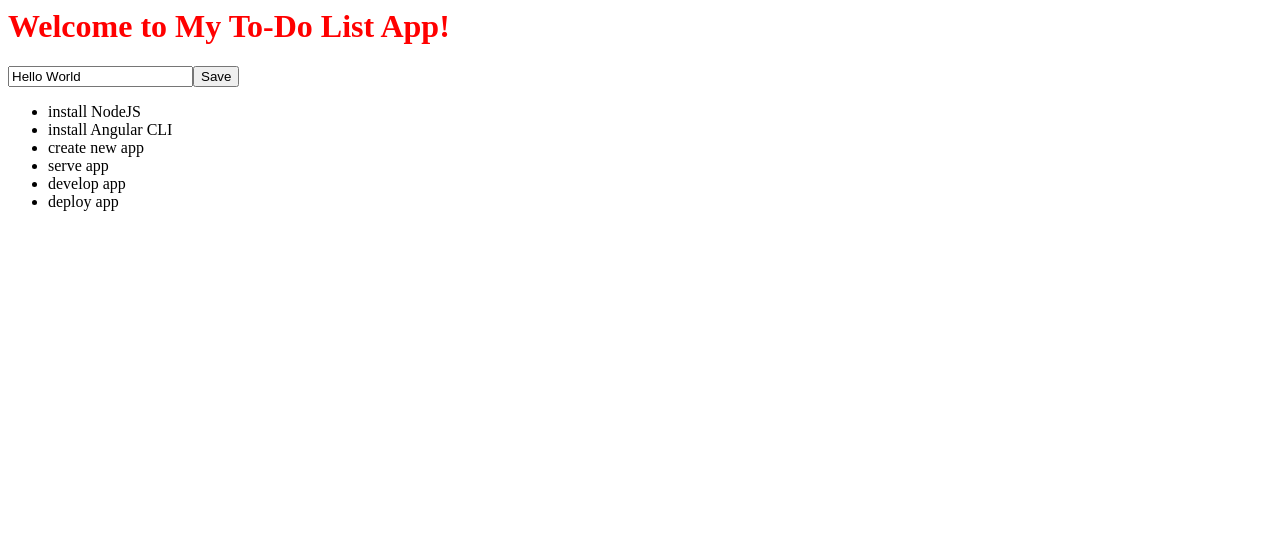
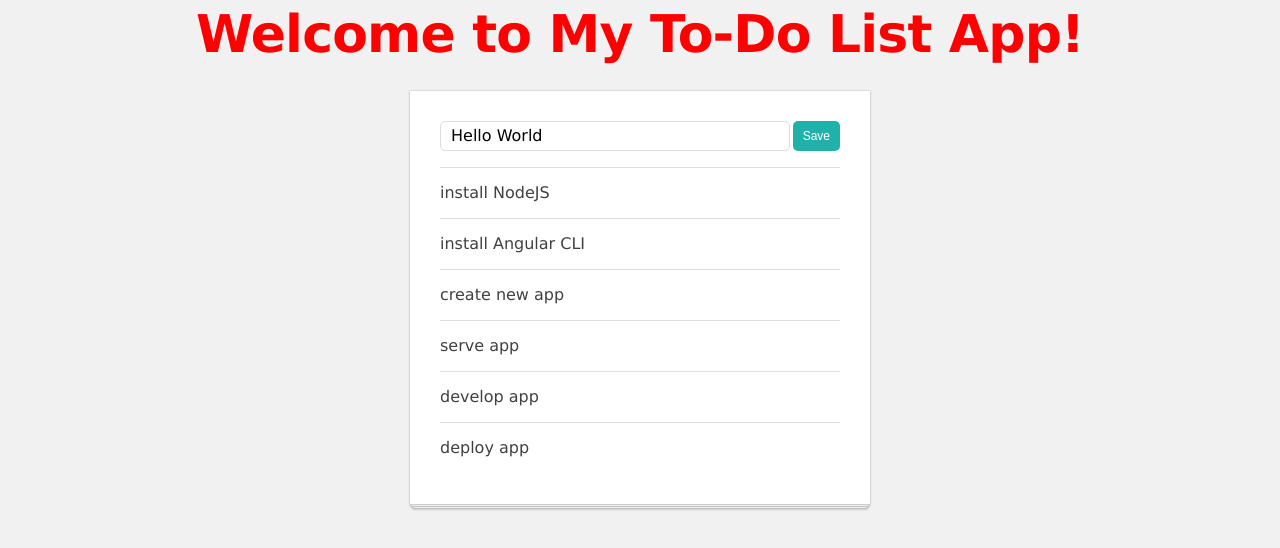
Before and after one commit to nehal076/to-do-list-by-nehal, an Angular app: page / in a window 1280 px wide. Shown: the top 548 px of the page. Built offline with nearby package versions, Linux system fonts and the light colour scheme.

Commit message:
8 files modified

```diff
--- a/src/app/app.component.html
+++ b/src/app/app.component.html
@@ -1,5 +1,5 @@
-<h1>
-    Welcome to {{ title }}!
+<h1 class="app-title">
+  Welcome to {{ title }}!
 </h1>
 
 <app-list-manager></app-list-manager>
--- a/src/app/input-button-unit/input-button-unit.component.css
+++ b/src/app/input-button-unit/input-button-unit.component.css
@@ -0,0 +1,15 @@
+.todo-input {
+  padding: 4px 10px 4px;
+  font-size: 16px;
+  font-family: 'Lucida Grande', Verdana, sans-serif;
+  line-height: 20px;
+  border: solid 1px #dddddd;
+  border-radius: 5px;
+  flex-grow: 1;
+}
+
+:host(:not([hidden])) {
+  display: flex;
+  justify-content: space-between;
+  flex-grow: 1;
+}
--- a/src/app/input-button-unit/input-button-unit.component.ts
+++ b/src/app/input-button-unit/input-button-unit.component.ts
@@ -4,11 +4,13 @@
   selector: 'app-input-button-unit',
   //templateUrl: './input-button-unit.component.html',
   template: `
-    <input #inputElementRef
-           [value]="title"
-           (keyup.enter)="onKey($event)">
+    <input
+          class="todo-input"
+          #inputElementRef
+          [value]="title"
+          (keyup.enter)="onKey($event)">
 
-    <button (click)="submitValue(inputElementRef.value)">
+    <button class="btn" (click)="submitValue(inputElementRef.value)">
       Save
     </button>
   `,
--- a/src/app/list-manager/list-manager.component.css
+++ b/src/app/list-manager/list-manager.component.css
@@ -0,0 +1,39 @@
+.todo-app {
+  position: relative;
+  width: 400px;
+  padding: 30px 30px 15px;
+  background: white;
+  border: 1px solid;
+  border-color: #dfdcdc #d9d6d6 #ccc;
+  border-radius: 2px;
+  -webkit-box-shadow: 0 1px 2px rgba(0, 0, 0, 0.1);
+  box-shadow: 0 1px 2px rgba(0, 0, 0, 0.1);
+  margin: 20px auto;
+}
+
+.todo-app::before, .todo-app::after {
+  content: '';
+  position: absolute;
+  z-index: -1;
+  height: 4px;
+  background: white;
+  border: 1px solid #ccc;
+  border-radius: 2px;
+}
+
+.todo-app::after {
+  bottom: -3px;
+  left: 0;
+  right: 0;
+  -webkit-box-shadow: 0 1px 2px rgba(0, 0, 0, 0.1);
+  box-shadow: 0 1px 2px rgba(0, 0, 0, 0.1);
+}
+
+.todo-app::before {
+  bottom: -5px;
+  left: 2px;
+  right: 2px;
+  border-color: #c4c4c4;
+  -webkit-box-shadow: 0 1px 2px rgba(0, 0, 0, 0.15);
+  box-shadow: 0 1px 2px rgba(0, 0, 0, 0.15);
+}
--- a/src/app/list-manager/list-manager.component.html
+++ b/src/app/list-manager/list-manager.component.html
@@ -1,3 +1,4 @@
+<div class="todo-app">
   <app-input-button-unit
                   (submit)="addItem($event)">
   </app-input-button-unit>
@@ -7,3 +8,4 @@
       <app-todo-item [item]="todoItem"></app-todo-item>
     </li>
   </ul>
+</div>
--- a/src/app/todo-item/todo-item.component.css
+++ b/src/app/todo-item/todo-item.component.css
@@ -0,0 +1,18 @@
+.todo-item {
+  padding: 10px 0;
+  border-top: solid 1px #ddd;
+  min-height: 30px;
+  line-height: 30px;
+  display: flex;
+  justify-content: space-between;
+}
+
+.todo-checkbox {
+  flex-shrink: 0;
+  margin: auto 1ex auto 0;
+}
+
+.todo-title {
+  flex-grow: 1;
+  padding-left: 11px;
+}
--- a/src/app/todo-item/todo-item.component.html
+++ b/src/app/todo-item/todo-item.component.html
@@ -1 +1,3 @@
-{{ item.title }}
+<div class="todo-item">
+  {{ item.title }}
+</div>
--- a/src/styles.css
+++ b/src/styles.css
@@ -1 +1,53 @@
-/* Add application styles & imports to this file! */
+html, body, div, span,
+h1, p, ul, li {
+  padding: 0;
+  border: 0;
+  font: inherit;
+  vertical-align: baseline;
+}
+
+body {
+  background: #f1f1f1;
+  font-size: 16px;
+  line-height: 22px;
+  color: #404040;
+  font-family: 'Lucida Grande', Verdana, sans-serif;
+}
+
+ol, ul {
+  list-style: none;
+}
+
+.btn {
+  background: lightseagreen;
+  color: #fff;
+  padding: 3px 10px;
+  margin: 0 0 0 3px;
+  border: none;
+  border-radius: 5px;
+  font-size: 12px;
+  line-height: 24px;
+  cursor: pointer;
+  vertical-align: bottom;
+}
+
+.btn:hover {
+  background: lightslategrey;
+}
+
+.btn-red {
+  background: red;
+}
+
+.btn-red:hover {
+  background: darkred;
+}
+
+.app-title {
+  font-size: 52px;
+  line-height: 52px;
+  margin-bottom: 30px;
+  font-weight: bold;
+  text-align: center;
+  letter-spacing: -0.8px;
+}
```
Lines whose indentation alone changed are shown as unchanged.
